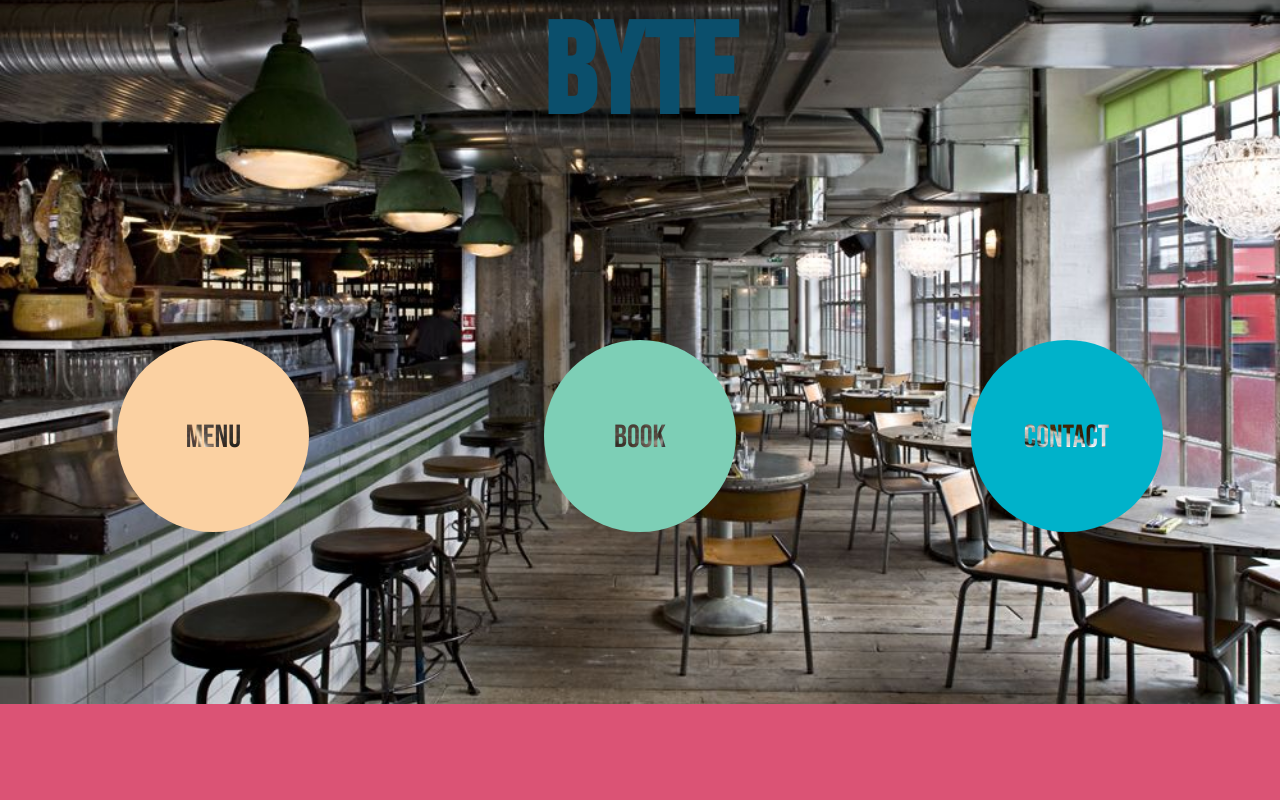
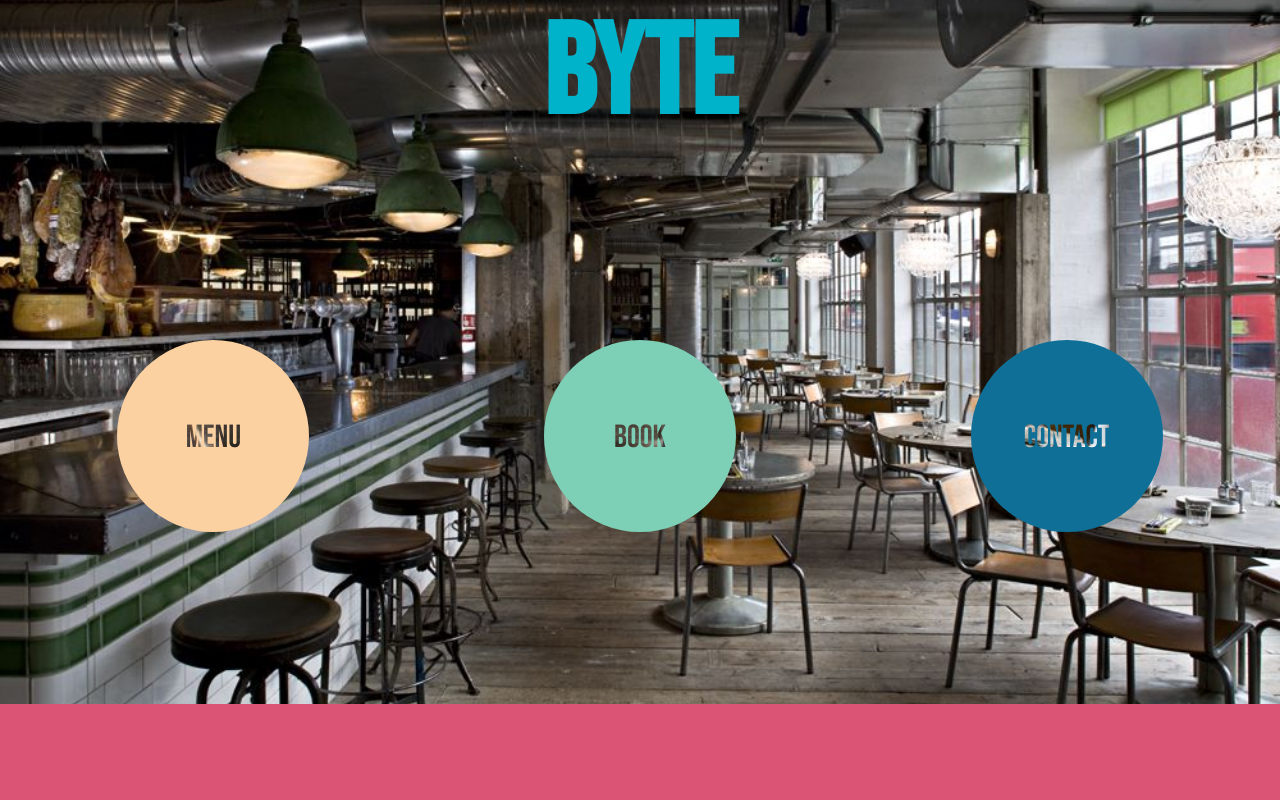
Before and after one commit to OisinWrites/Byte, a Django app: page / in a window 1280 px wide. Run offline with Django 3.2, Linux system fonts and the light colour scheme; parts of the project's set-up code (start-up, migrations or seed data) failed here and were passed over; some libraries are stand-ins or nearby versions.

Commit message:
Change styling for accessibility and readability

```diff
--- a/static/css/base.css
+++ b/static/css/base.css
@@ -12,7 +12,7 @@ body {
 
 .header {
     height: 20vh;
-    color: rgb(11, 79, 108);
+    color: rgb(0, 178, 202);
 }
 
 h1 {
@@ -33,7 +33,7 @@ h1 {
 }
 
 .contact {
-    background-color:	rgb(0, 178, 202);
+    background-color:	rgb(16, 111, 151);
     align-items: flex-start !important;
     padding-left: 20vw;
 }
@@ -78,7 +78,7 @@ h1 {
 }
 
 .contact2 {
-    background-color:	rgb(0, 178, 202);
+    background-color:	rgb(16, 111, 151);
 }
 
 .circles {
```
